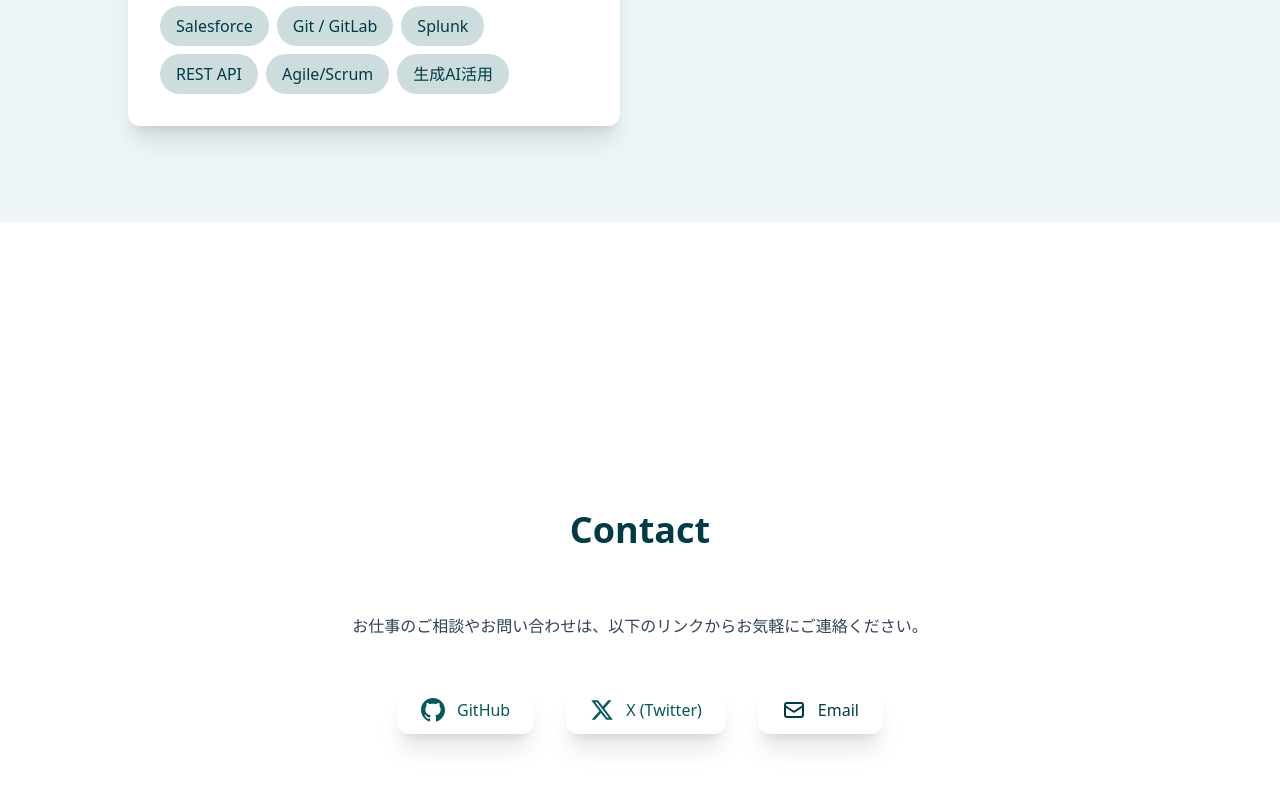
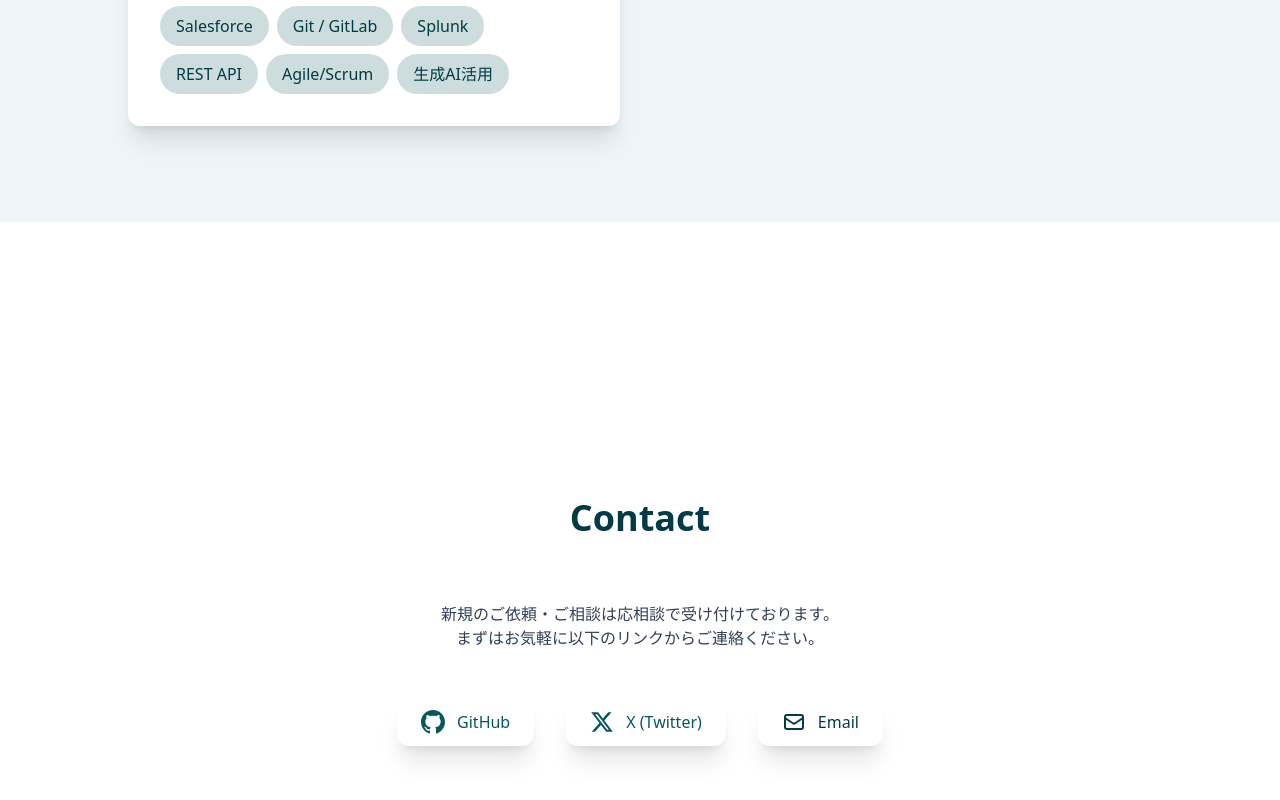
Before and after one commit to mnmKoka13/my-portfolio, a Next.js app: page / in a window 1280 px wide. Shown: the part 5410-6210 px from the top of the page. Built offline with nearby package versions, Linux system fonts and the light colour scheme.

Commit message:
feat(contact): 受注受付状況の文言をContactセクションに追加
Availabilityセクション削除に伴い、受注状況（応相談）を
Contactセクションの説明文に組み込む

Co-Authored-By: Claude Sonnet 4.6 <noreply@anthropic.com>

```diff
--- a/components/sections/ContactSection.tsx
+++ b/components/sections/ContactSection.tsx
@@ -46,7 +46,8 @@ export default function ContactSection() {
       <div className="max-w-2xl mx-auto">
         <FadeIn>
           <p className="text-center text-slate-700 mb-8 md:mb-12">
-            お仕事のご相談やお問い合わせは、以下のリンクからお気軽にご連絡ください。
+            新規のご依頼・ご相談は応相談で受け付けております。<br />
+            まずはお気軽に以下のリンクからご連絡ください。
           </p>
         </FadeIn>
         <div className="flex flex-col md:flex-row items-center justify-center gap-6 md:gap-8">
```
